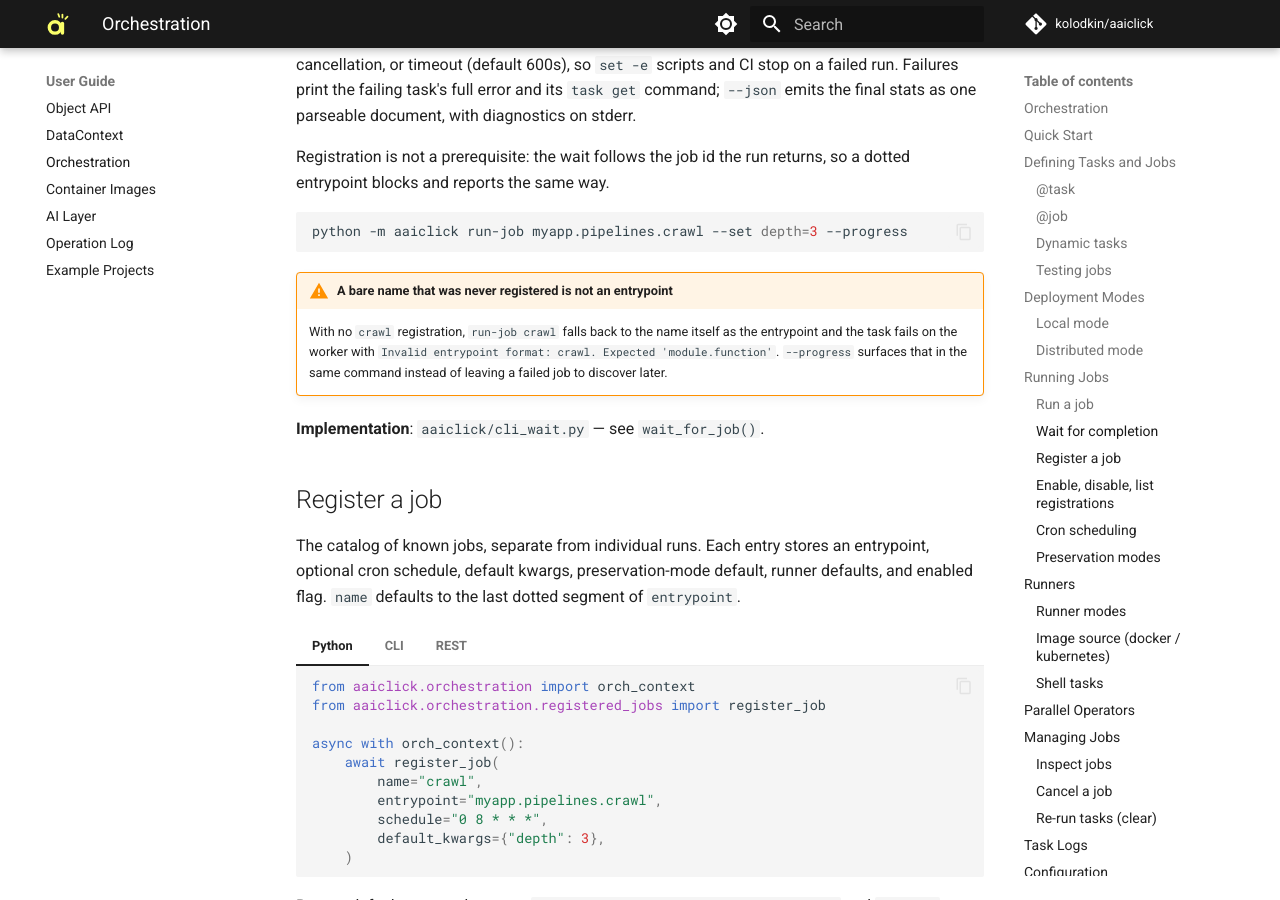
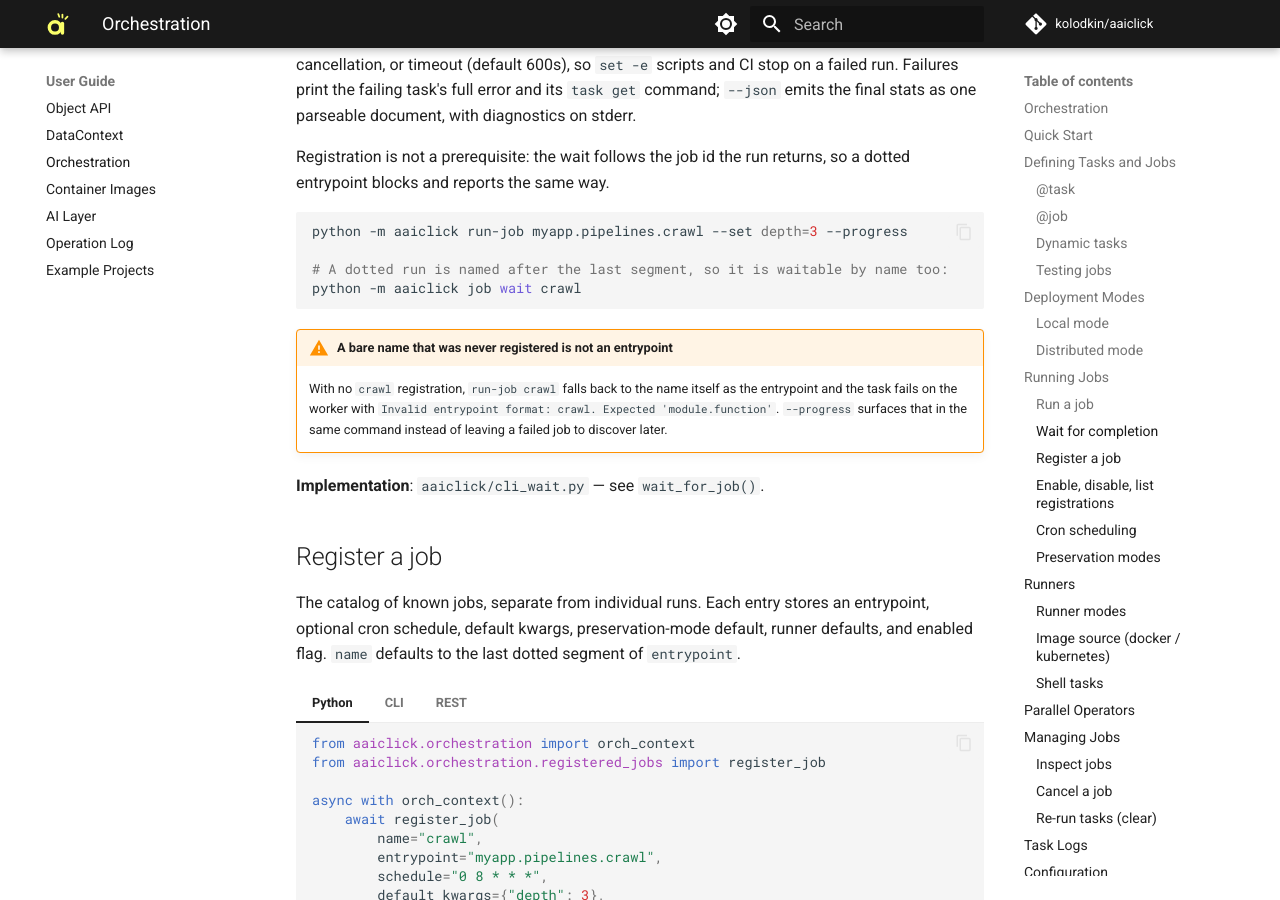
Before and after one commit to kolodkin/aaiclick, an MkDocs documentation site: the page built from docs/user_guide/orchestration.md, in a window 1280 px wide and 900 px high, scrolled down 3641 px. Built offline with MkDocs 1.6.1 and Material for MkDocs 9.7.7, drawn with Linux system fonts in a browser that asks for light colours; comment, search, counter and statistics services are not loaded.

Commit message:
docs: show `job wait` against an unregistered job
The unregistered example only demonstrated --progress. `job wait` works there
too, but the reason is non-obvious: a dotted run takes the last dotted segment
as its job name, so `run-job myapp.pipelines.crawl` is waitable as `crawl`.

Co-Authored-By: Claude Opus 5 <noreply@anthropic.com>
Claude-Session: https://claude.ai/code/session_01L2gQtL3M6xiKndW13hkMyi

````diff
--- a/docs/user_guide/orchestration.md
+++ b/docs/user_guide/orchestration.md
@@ -177,6 +177,9 @@ returns, so a dotted entrypoint blocks and reports the same way.
 
 ```bash
 python -m aaiclick run-job myapp.pipelines.crawl --set depth=3 --progress
+
+# A dotted run is named after the last segment, so it is waitable by name too:
+python -m aaiclick job wait crawl
 ```
 
 !!! warning "A bare name that was never registered is not an entrypoint"
````
